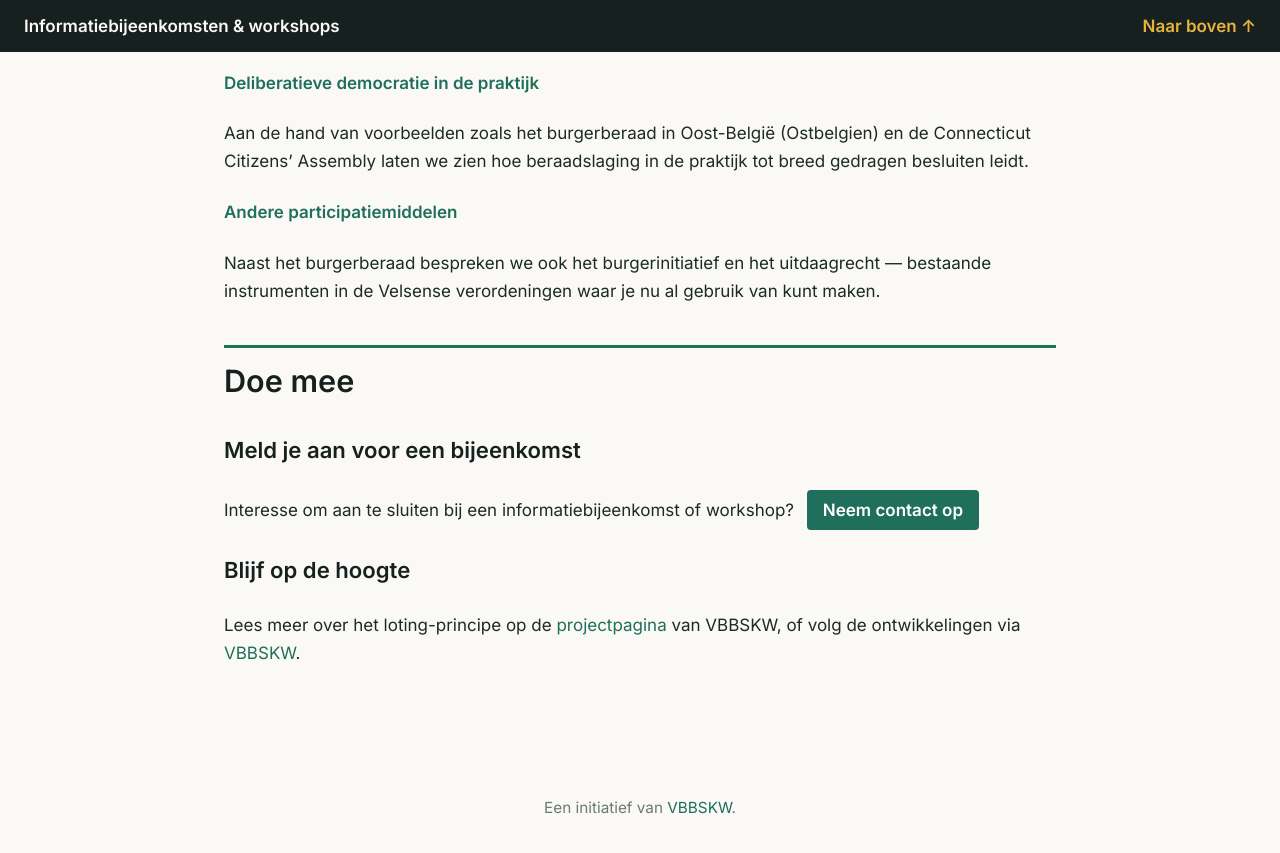
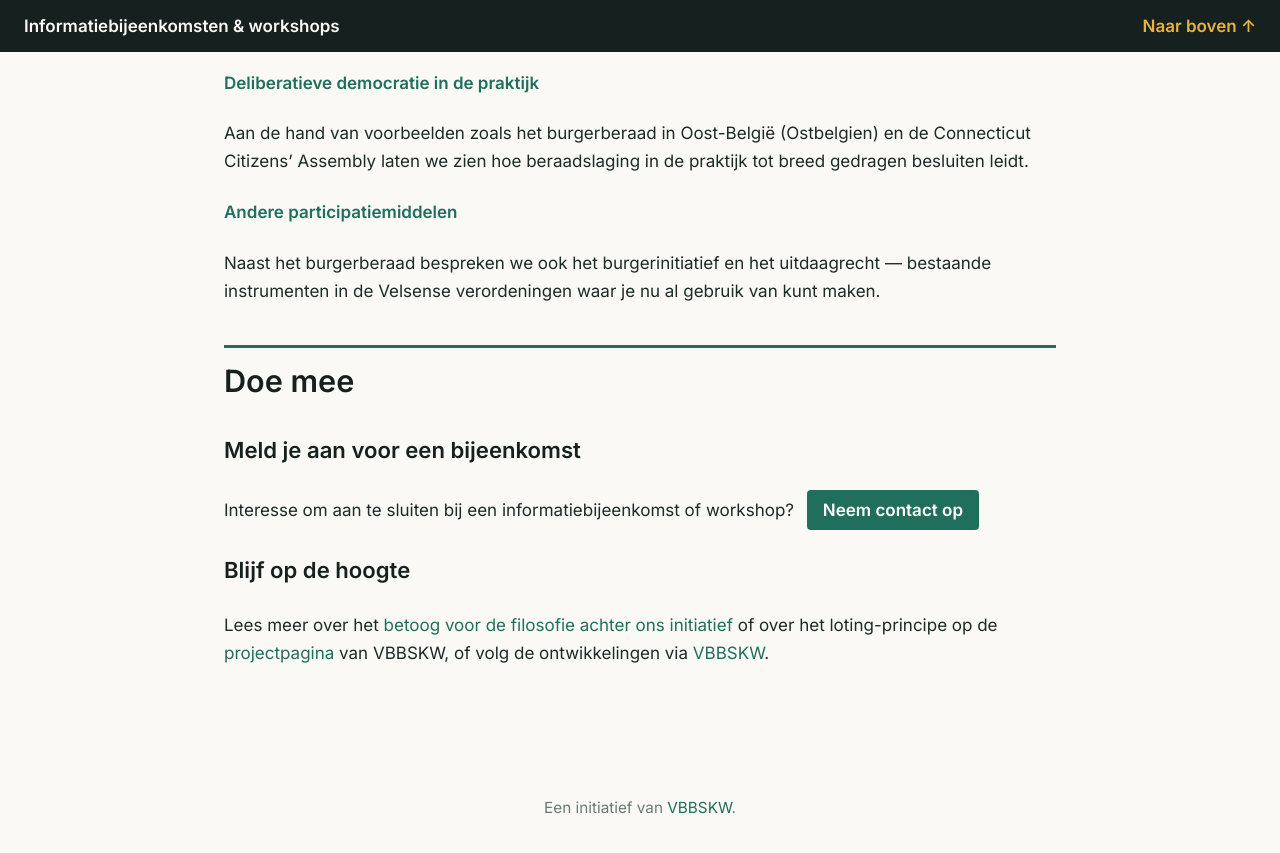
Before and after one commit to Klikblitser/Omwenteling, a Jekyll site: the page built from index.md, in a window 1280 px wide and 900 px high, scrolled down 1424 px. Shown: the top 853 px of the window. Built offline with Jekyll 4.4.1, drawn with Linux system fonts in a browser that asks for light colours; our own code applies the rules of GitHub Pages for plain Markdown files.

Commit message:
aanpassing index

```diff
--- a/index.md
+++ b/index.md
@@ -12,7 +12,7 @@ Verkiezingen belonen zichtbaarheid; met [loting](https://www.vbbskw.com/kleroter
 
 ### Waarom dit in Velsen gebeurt
 
-Via Stichting De Omwenteling bouwen we in Velsen aan een burgerberaad met een eigen mandaatstructuur en statutair fundament. De achtergrond staat beschreven in het [**betoog voor de filosofie achter ons initiatief**](http://www.omwenteling.com/omwenteling-demo.html).
+Via Stichting De Omwenteling bouwen we in Velsen aan een burgerberaad met een eigen mandaatstructuur en statutair fundament. De achtergrond staat beschreven in het [betoog voor de filosofie achter ons initiatief](http://www.omwenteling.com/omwenteling-demo.html).
 
 ## Informatiebijeenkomsten & workshops
 
@@ -48,4 +48,4 @@ Interesse om aan te sluiten bij een informatiebijeenkomst of workshop? <a class=
 
 ### Blijf op de hoogte
 
-Lees meer over het loting-principe op de [projectpagina](https://www.vbbskw.com/kleroterion.html) van VBBSKW, of volg de ontwikkelingen via [VBBSKW](https://www.vbbskw.com).
+Lees meer over het [betoog voor de filosofie achter ons initiatief](http://www.omwenteling.com/omwenteling-demo.html) of over het loting-principe op de [projectpagina](https://www.vbbskw.com/kleroterion.html) van VBBSKW, of volg de ontwikkelingen via [VBBSKW](https://www.vbbskw.com).
```
